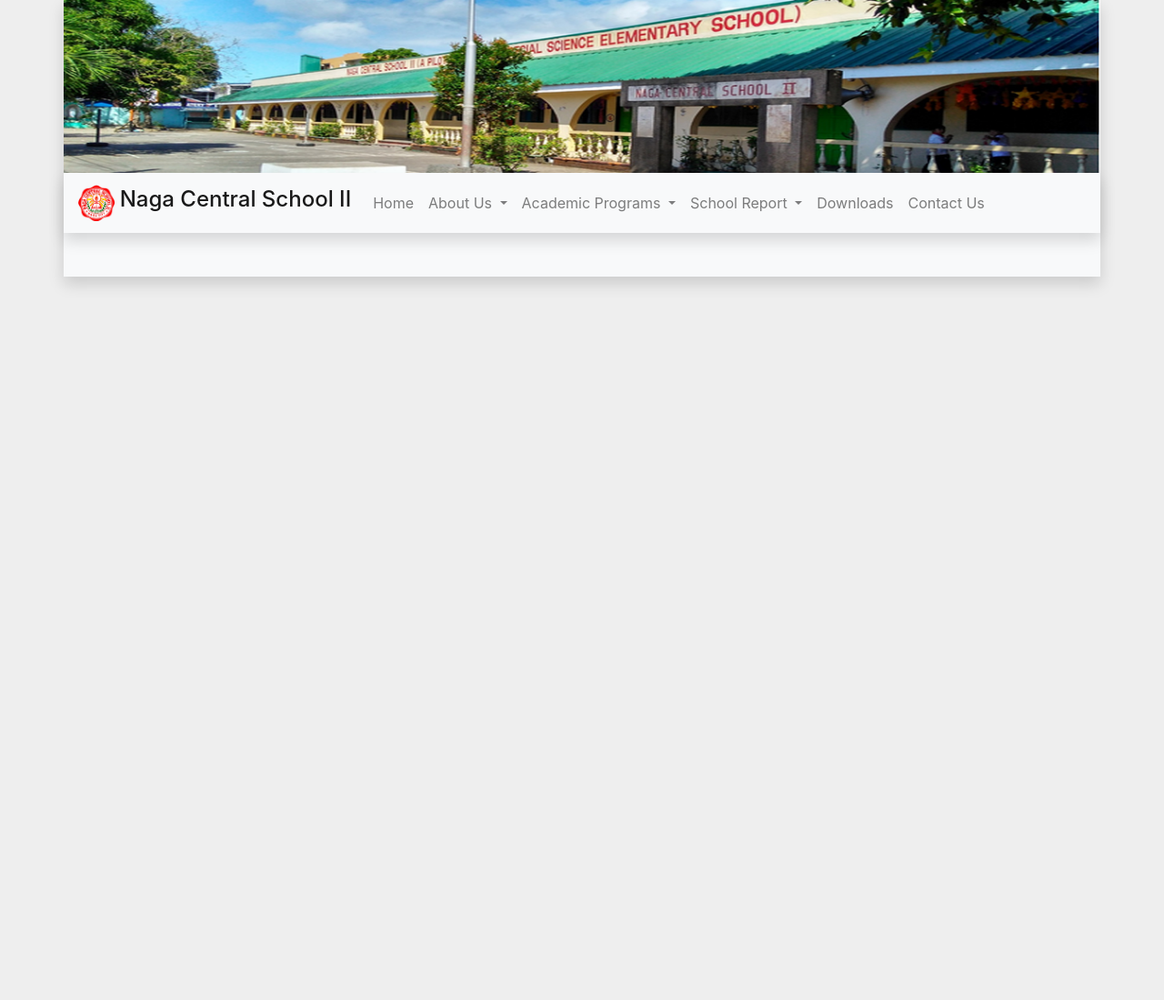
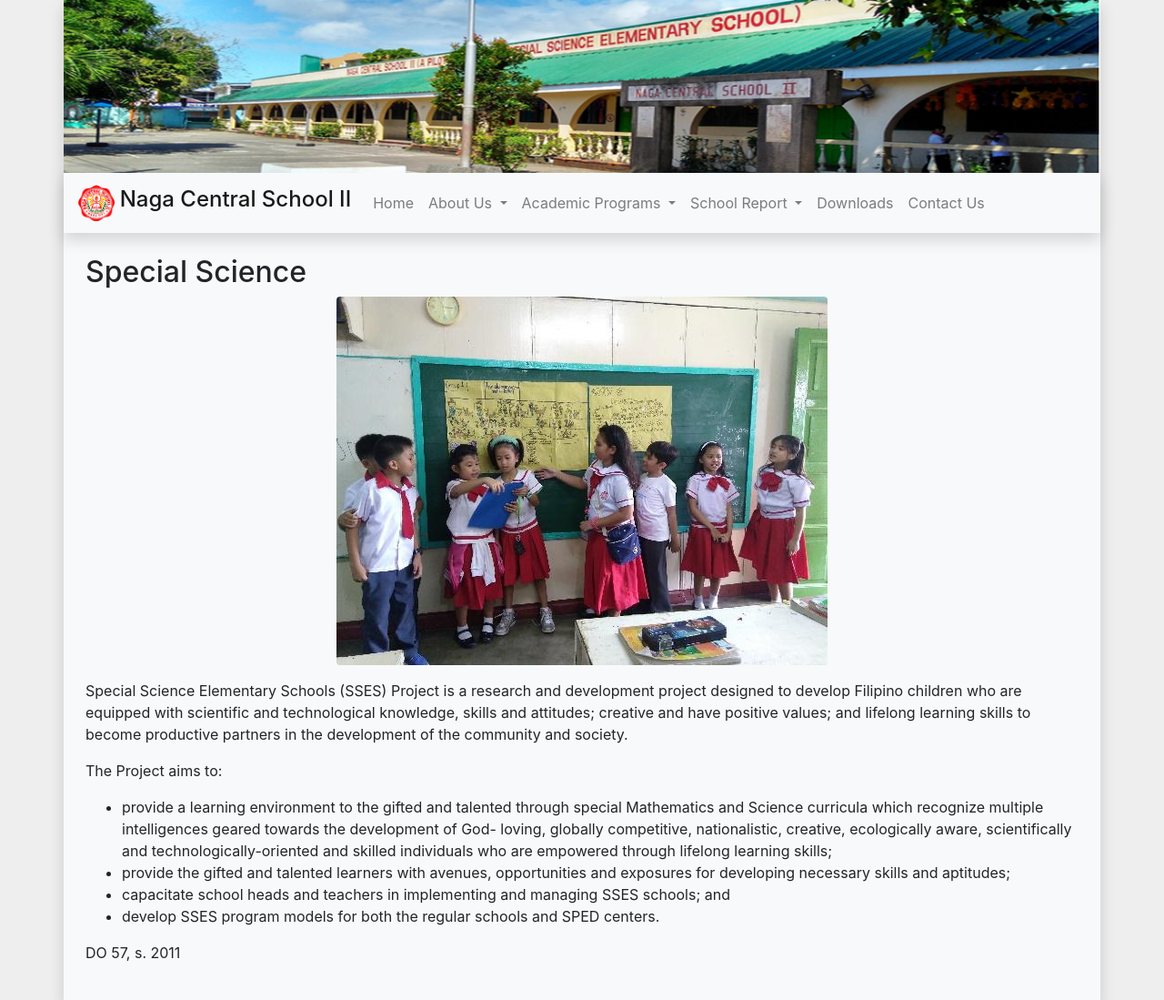
Before and after one commit to nagacentralschool2/nagacentralschool2.github.io, a Jekyll site: the page built from academic-programs/sses.html, in a window 1280 px wide. Shown: the whole page at 91% size. Built offline with Jekyll 4.4.1, drawn with Linux system fonts in a browser that asks for light colours; before the commit the page ends 900 px from its top, so only the background shows below that.

Commit message:
Added HeadStart, K to 12 and SSES content

```diff
--- a/_data/navigation.yml
+++ b/_data/navigation.yml
@@ -16,10 +16,10 @@
   children:
     - name: SSES
       link: /academic-programs/sses.html
-    - name: Fast Learners
-      link: /academic-programs/fast-learners.html
     - name: Headstart
       link: /academic-programs/headstart.html
+    - name: K to 12
+      link: /academic-programs/k-to-12.html
 - name: School Report
   id: schoolreport
   children:
--- /dev/null
+++ b/_layouts/ap.html
@@ -0,0 +1,8 @@
+---
+layout: default
+---
+<h2>{{ page.title }}</h2>
+
+<img src="/assets/img/academic-programs/{{page.image}}" class="img-fluid rounded d-block mx-auto">
+
+{{ content }}
--- a/academic-programs/fast-learners.html
+++ /dev/null
@@ -1,4 +0,0 @@
----
-layout: default
-title: Fast Learners
----
--- a/academic-programs/sses.html
+++ b/academic-programs/sses.html
@@ -1,4 +1,15 @@
 ---
-layout: default
+layout: ap
 title: Special Science
+image: sses.jpg
 ---
+
+Special Science Elementary Schools (SSES) Project is a research and development project designed to develop Filipino children who are equipped with scientific and technological knowledge, skills and attitudes; creative and have positive values; and lifelong learning skills to become productive partners in the development of the community and society.
+
+The Project aims to:
+- provide a learning environment to the gifted and talented through special Mathematics and Science curricula which recognize multiple intelligences geared towards the development of God- loving, globally competitive, nationalistic, creative, ecologically aware, scientifically and technologically-oriented and skilled individuals who are empowered through lifelong learning skills;
+- provide the gifted and talented learners with avenues, opportunities and exposures for developing necessary skills and aptitudes;
+- capacitate school heads and teachers in implementing and managing SSES schools; and
+- develop SSES program models for both the regular schools and SPED centers.
+
+DO 57, s. 2011
```
Also changed, not shown: academic-programs/headstart.html (+11 -1 lines), academic-programs/k-to-12.html (added, +9 -0 lines), assets/img/academic-programs/headstart.jpg (added), assets/img/academic-programs/k-to-12.jpg (added), assets/img/academic-programs/sses.jpg (added).
